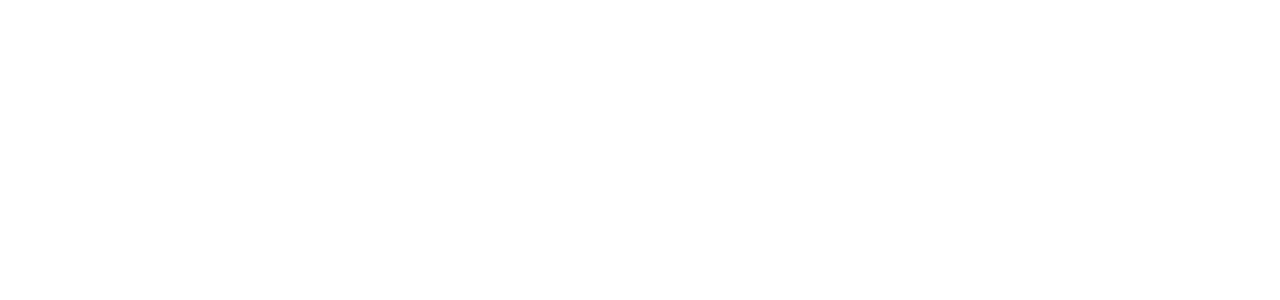
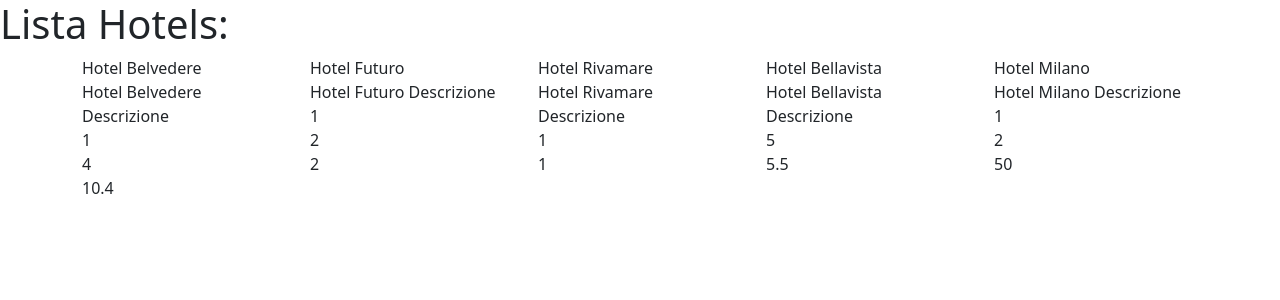
Before and after one commit to CarloColletti/php-hotel, a PHP site: page / in a window 1280 px wide. Before the commit the part shown is empty. Shown: the top 300 px of the page. Run offline with PHP 8.4, Linux system fonts and the light colour scheme.

Commit message:
create le card hotel senza personalizzazione

```diff
--- a/index.php
+++ b/index.php
@@ -62,9 +62,28 @@
     <meta charset="UTF-8">
     <meta http-equiv="X-UA-Compatible" content="IE=edge">
     <meta name="viewport" content="width=device-width, initial-scale=1.0">
+
+    <link href="https://cdn.jsdelivr.net/npm/bootstrap@5.2.3/dist/css/bootstrap.min.css" rel="stylesheet" integrity="sha384-rbsA2VBKQhggwzxH7pPCaAqO46MgnOM80zW1RWuH61DGLwZJEdK2Kadq2F9CUG65" crossorigin="anonymous">
     <title>Document</title>
 </head>
 <body>
+    <h1>
+        Lista Hotels:
+    </h1>
+
+    <div class="container">
+        <div class="row row-cols-5">
+            <?php foreach($hotels as $hotel_card) { ?>
+                <div class="col d-flex flex-column">
+                    <?php foreach($hotel_card as $hotel) { ?>
+                        <span><?= $hotel ?></span>
+                    <?php } ?>
+                </div>
+            <?php } ?>
+        </div>
+    </div>
+
+
 
 </body>
 </html>
```
